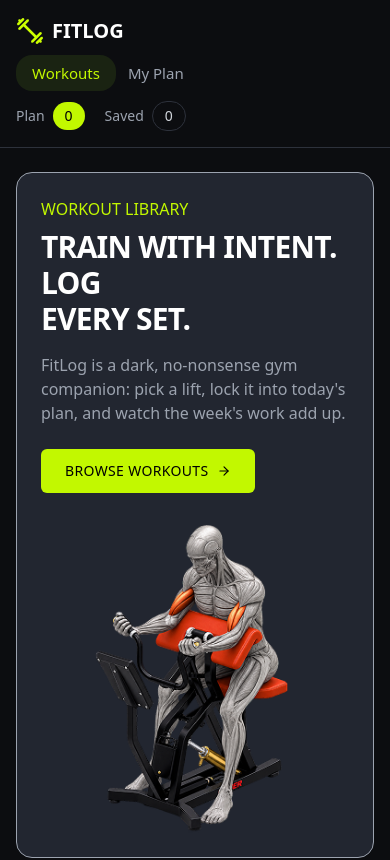
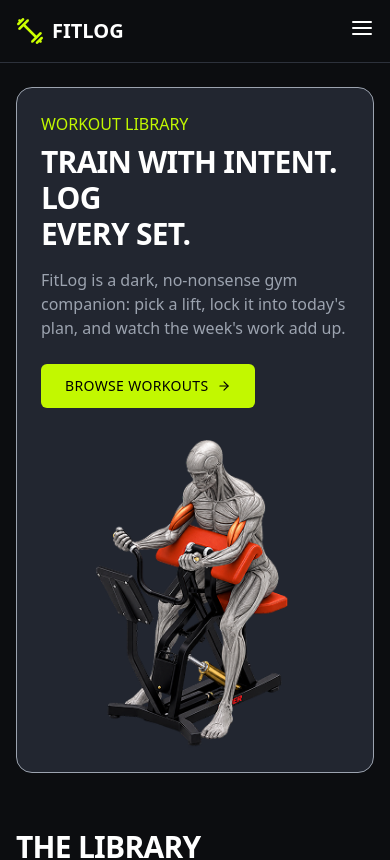
Before and after one commit to ijannathalima-ux/Fit-Log-A6, a Next.js app: page / in a window 390 px wide. Shown: the top 860 px of the page. Built offline with nearby package versions, Linux system fonts and the light colour scheme.

Commit message:
Add responsive mobile hamburger menu

```diff
--- /dev/null
+++ b/src/app/components/shared/MobileMenu.tsx
@@ -0,0 +1,42 @@
+"use client"
+
+import { useState } from "react";
+import { FiMenu, FiX } from "react-icons/fi";
+import ActiveLink from "./ActiveLink";
+import PlanBadge from "../badge/PlanBadge";
+import SavedBadge from "../badge/SavedBadge";
+
+const MobileMenu = () => {
+
+    const [isOpen, setIsOpen] = useState(false);
+
+    return (
+        <div className=" relative md:hidden shrink-0">
+
+            {/* Hamburger Button */}
+
+            <button
+                onClick={() => setIsOpen(!isOpen)}
+                className="text-white text-2xl"
+            >
+                {isOpen ? <FiX /> : <FiMenu />}
+            </button>
+
+            {/* Moblile menu */}
+
+            {isOpen &&
+                (<div className="absolute right-0 top-10 w-48 bg-[#0C0D10] border-t border-[#2D313B] rounded-xl p-4">
+                    <div className="flex flex-col gap-4 text-[#9CA3AF]">
+                        <ActiveLink href="/"> Workouts </ActiveLink>
+                        <ActiveLink href="/my-plan"> My Plan </ActiveLink>
+                        <PlanBadge />
+                        <SavedBadge />
+                    </div>
+                </div>
+            )}
+
+        </div>
+    );
+};
+
+export default MobileMenu;
--- a/src/app/components/shared/Navbar.tsx
+++ b/src/app/components/shared/Navbar.tsx
@@ -3,14 +3,17 @@ import Logo from "@/app/assets/logo.png";
 import ActiveLink from "./ActiveLink";
 import PlanBadge from "../badge/PlanBadge";
 import SavedBadge from "../badge/SavedBadge";
+import MobileMenu from "./MobileMenu";
+
 
 const NavbarPage = () => {
+
     return (
         <div className="bg-[#0C0D10] sticky top-0 z-40 border-b border-[#2D313B]">
             <div className="container mx-auto px-4 py-4 md:p-6 ">
 
 
-                <div className="flex flex-col gap-4 md:flex-row md:items-center md:justify-between">
+                <div className="flex items-center justify-between">
 
                     {/* Navbar logo */}
                     <div className="flex items-center gap-2">
@@ -24,7 +27,7 @@ const NavbarPage = () => {
                     </div>
 
                     {/* navbar menu */}
-                    <ul className="flex items-center gap-3 text-[15px] text-[#9CA3AF] font-medium md:gap-4 md:text-[17px]">
+                    <ul className=" hidden md:flex items-center gap-3 text-[15px] text-[#9CA3AF] font-medium md:gap-4 md:text-[17px]">
                         <li>
                             <ActiveLink href="/">Workouts</ActiveLink>
                         </li>
@@ -34,12 +37,13 @@ const NavbarPage = () => {
                     </ul>
 
                     {/* plan and saved */}
-                    <div className="flex items-center gap-5 text-sm md:gap-9 md:text-[17px] text-[#9CA3AF] font-medium">
-
+                    <div className=" hidden md:flex items-center gap-5 text-sm md:gap-9 md:text-[17px] text-[#9CA3AF] font-medium">
                         <PlanBadge />
-
                         <SavedBadge />
                     </div>
+
+                    {/* Mobile menu */}
+                    <MobileMenu/>
                 </div>
             </div>
         </div>
--- a/src/app/components/workout-actions/WorkoutActions.tsx
+++ b/src/app/components/workout-actions/WorkoutActions.tsx
@@ -2,7 +2,6 @@
 
 import { FitLogType } from "@/type/types";
 import { useFitLog } from "@/app/context/FitLogContext";
-import { BiPlusCircle } from "react-icons/bi";
 import { FiBookmark } from "react-icons/fi";
 import { toast } from "react-toastify";
 import { MdAddCard } from "react-icons/md";
```
